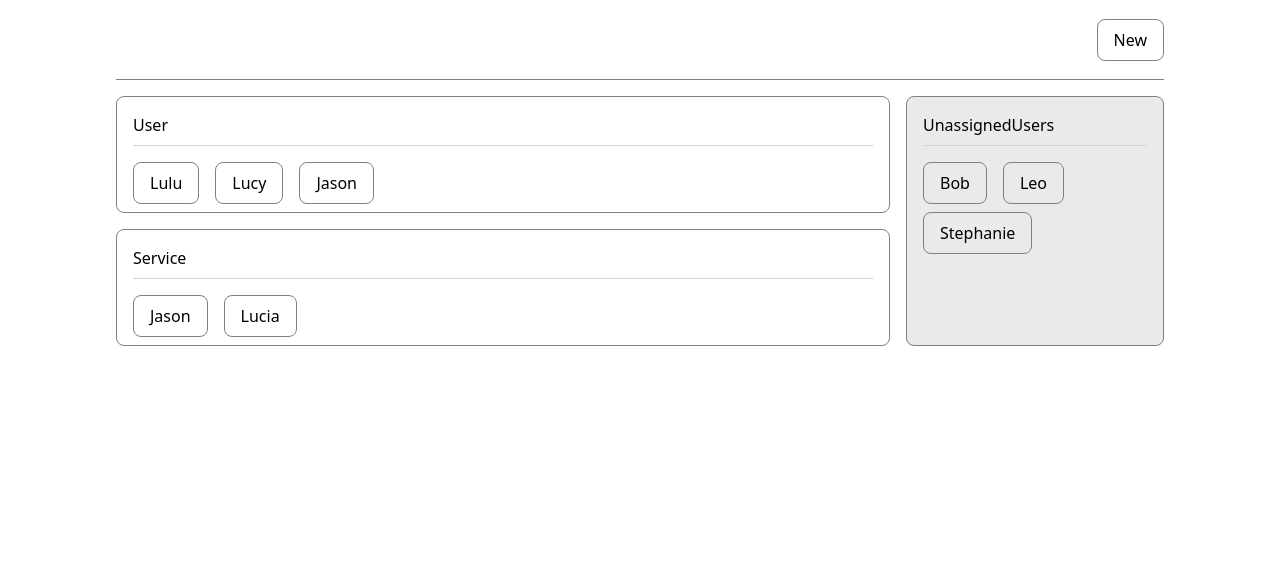
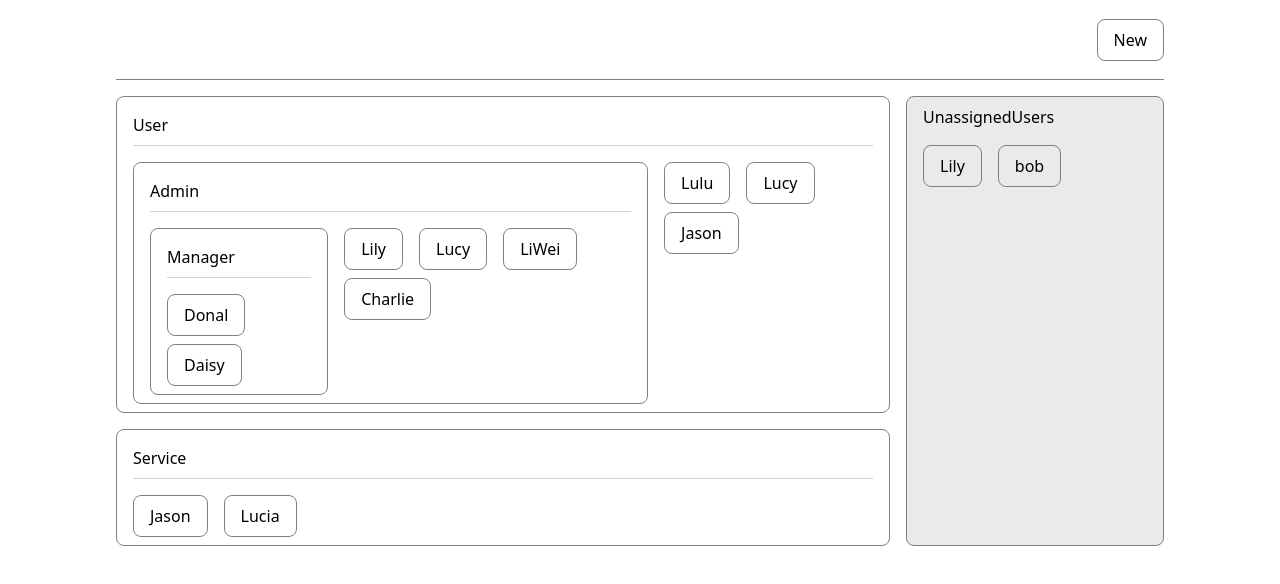
Before and after one commit to Yannan23/IAM-system, a React (Vite) app: page / in a window 1280 px wide. Shown: the top 584 px of the page. Built offline with nearby package versions, Linux system fonts and the light colour scheme.

Commit message:
add child and unassigned users

```diff
--- a/src/components/Roles/Roles.jsx
+++ b/src/components/Roles/Roles.jsx
@@ -5,17 +5,23 @@ import RoleContainer from "../StyledComponents/RoleContainer";
 const Roles = () => {
     return (
         <div>
-            <RoleContainer>
-                <Role
-                    name='User'
-                    users={['Lulu', 'Lucy', 'Jason']}
-                />
-
-            </RoleContainer>
-            <RoleContainer>
-                <Role name='Service' users={['Jason', 'Lucia']} />
-            </RoleContainer>
-
+            <Role
+                name='User'
+                users={['Lulu', 'Lucy', 'Jason']}
+                child={{
+                    name: 'Admin',
+                    users: ['Lily', 'Lucy', 'LiWei', 'Charlie'],
+                    child: {
+                        name: 'Manager',
+                        users: ['Donal', 'Daisy'],
+                        // child: {
+                        //     name: 'Designer',
+                        //     users: ['Lily', 'Lucy', 'LiWei', 'Charlie']
+                        // }
+                    }
+                }}
+            />
+            <Role name='Service' users={['Jason', 'Lucia']} />
         </div>
     )
 }
--- a/src/components/Roles/components/Role/Role.jsx
+++ b/src/components/Roles/components/Role/Role.jsx
@@ -1,23 +1,27 @@
-import Button from "../../../StyledComponents/Button"
-import ButtonContainer from "../../../StyledComponents/ButtonContainer"
 import styled from "styled-components"
+import Users from '../../../Users'
+import RoleContainer from "../../../StyledComponents/RoleContainer"
 
 const Name = styled.div`
     border-bottom: 1px solid lightgray;
     padding: 0.5rem 0;
-    margin-bottom:1rem;
 `
 
-const Role = ({ name, users }) => {
+const Body = styled.div`
+    display: flex;
+    align-items: flex-start;
+    gap: 1rem;
+`
+
+const Role = ({ name, users, child }) => {
     return (
-        <div>
+        <RoleContainer>
             <Name>{name}</Name>
-            <ButtonContainer>
-                {users.map((user) => {
-                    return <Button key={user}>{user}</Button>
-                })}
-            </ButtonContainer>
-        </div>
+            <Body>
+                {child && <Role name={child.name} child={child.child} users={child.users} />}
+                <Users data={users} />
+            </Body>
+        </RoleContainer>
     )
 }
 
--- a/src/components/UnassignedUsers/UnassignedUsers.jsx
+++ b/src/components/UnassignedUsers/UnassignedUsers.jsx
@@ -1,12 +1,13 @@
 import React from 'react'
-import styled from 'styled-components'
 import Role from '../Roles/components/Role/Role'
 import RoleContainer from '../StyledComponents/RoleContainer'
+import Users from '../Users'
 
 export default function UnassignedUsers() {
     return (
         <RoleContainer variant='gray'>
-            <Role name='UnassignedUsers' users={['Bob', 'Leo', 'Stephanie']} />
+            <div>UnassignedUsers</div>
+            <Users data={['Lily', 'bob']} />
         </RoleContainer>
     )
 }
--- a/src/components/Users/Users.jsx
+++ b/src/components/Users/Users.jsx
@@ -1,11 +1,21 @@
 import React from 'react'
-import Role from '../Roles/components/Role/Role'
+import Button from '../StyledComponents/Button'
+import ButtonContainer from '../StyledComponents/ButtonContainer'
+import styled from 'styled-components'
 
-function Users() {
+const Container = styled.div`
+    margin-top:1rem;
+`
+
+function Users({ data }) {
     return (
-        <div>
-            <Role name='' />
-        </div>
+        <Container>
+            <ButtonContainer>
+                {data.map((user) => {
+                    return <Button key={user}>{user}</Button>
+                })}
+            </ButtonContainer>
+        </Container>
     )
 }
 
```
